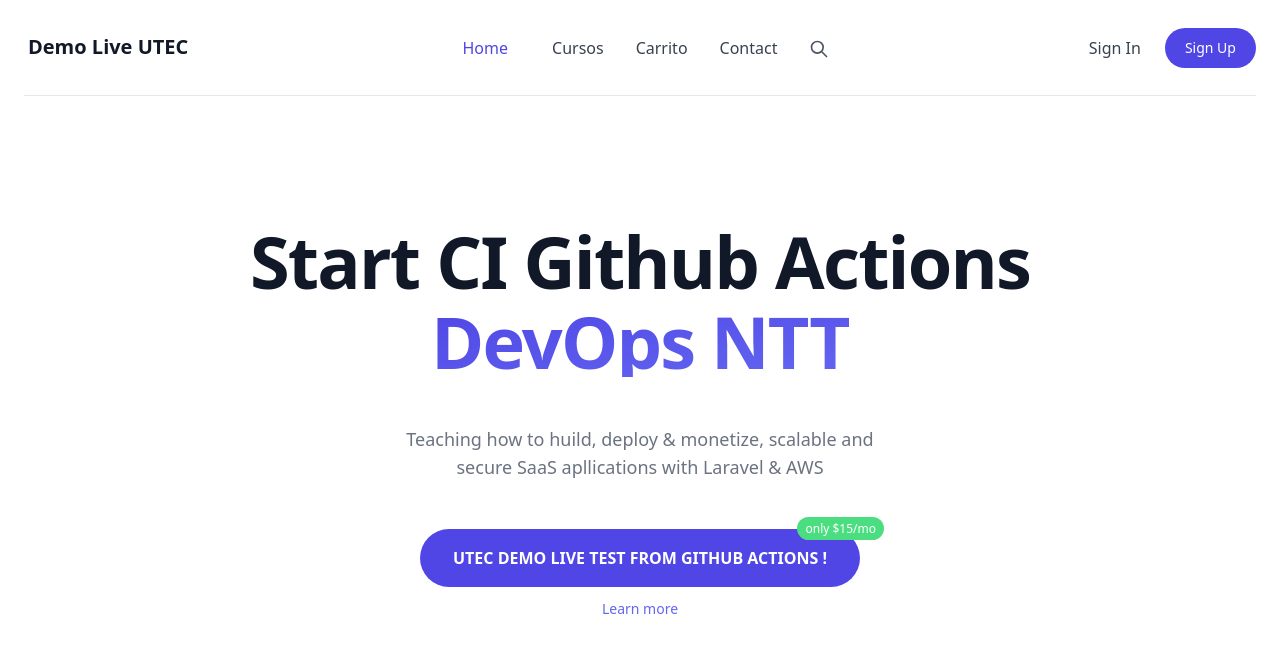
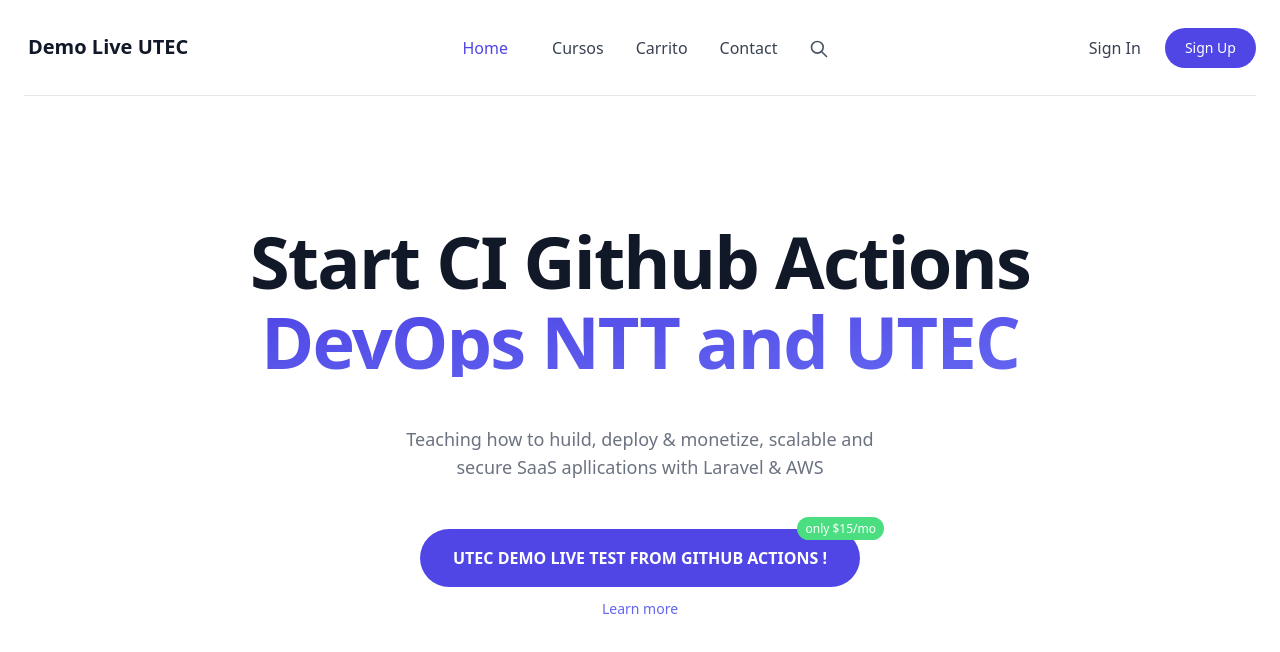
Before and after one commit to jrojasde/demo-lab-utec, a website: page html/index.html in a window 1280 px wide. Drawn offline with nearby package versions, Linux system fonts and the light colour scheme.

Commit message:
cambio de html

```diff
--- a/html/index.html
+++ b/html/index.html
@@ -1346,7 +1346,7 @@
                 <h1
                     class="text-5xl font-extrabold leading-10 tracking-tight text-left text-gray-900 md:text-center sm:leading-none md:text-6xl lg:text-7xl">
                     <span class="inline md:block">Start CI Github Actions</span> <span
-                        class="relative mt-2 text-transparent bg-clip-text bg-gradient-to-br from-indigo-600 to-indigo-500 md:inline-block">DevOps NTT</span></h1>
+                        class="relative mt-2 text-transparent bg-clip-text bg-gradient-to-br from-indigo-600 to-indigo-500 md:inline-block">DevOps NTT and UTEC</span></h1>
                 <div class="mx-auto mt-5 text-gray-500 md:mt-12 md:max-w-lg md:text-center lg:text-lg">Teaching how to huild, deploy & monetize, scalable and secure
                     SaaS apllications with Laravel & AWS</div>
                 <div class="flex flex-col items-center mt-12 text-center">
```
Also changed, not shown: README.md.
